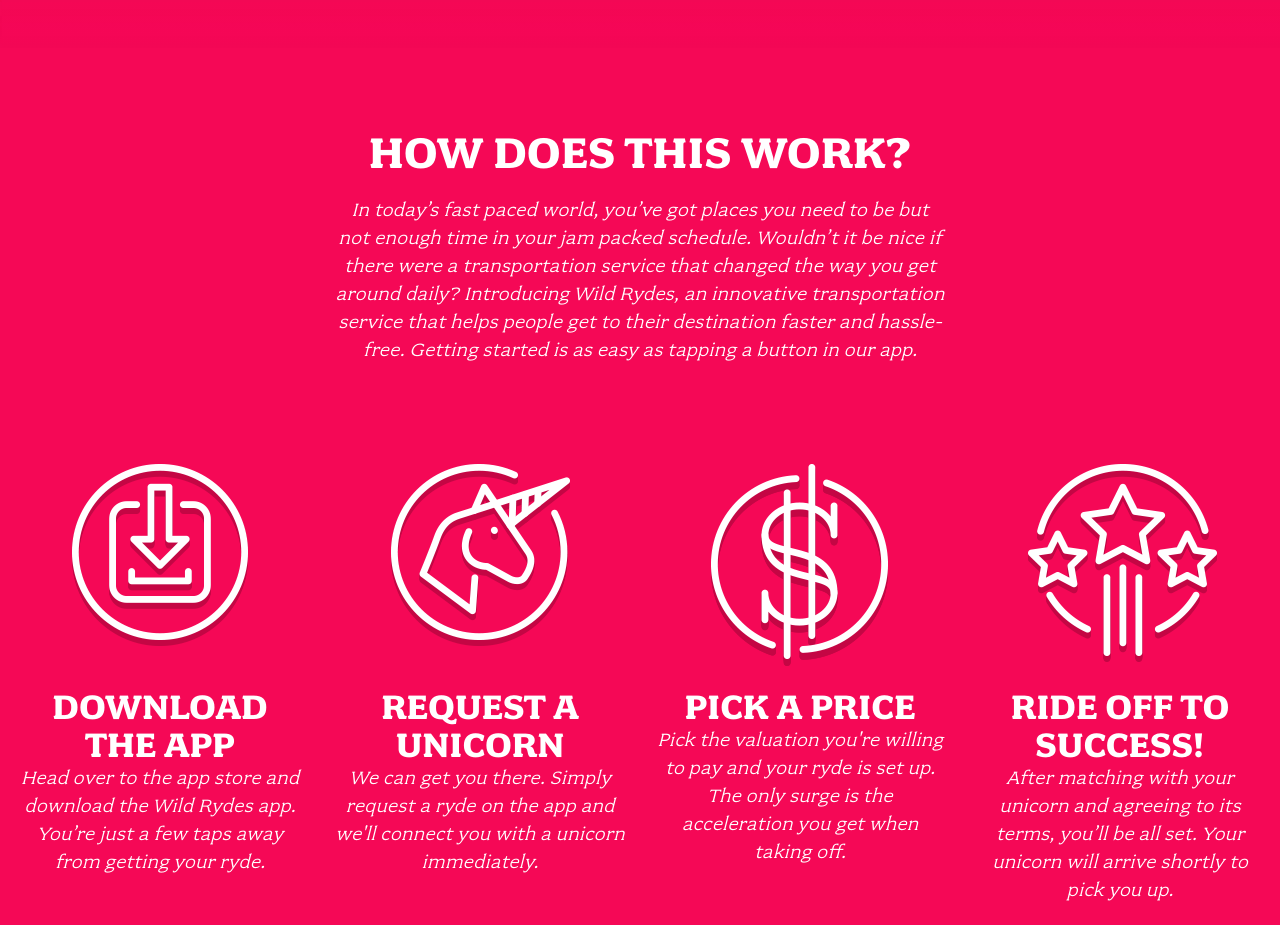
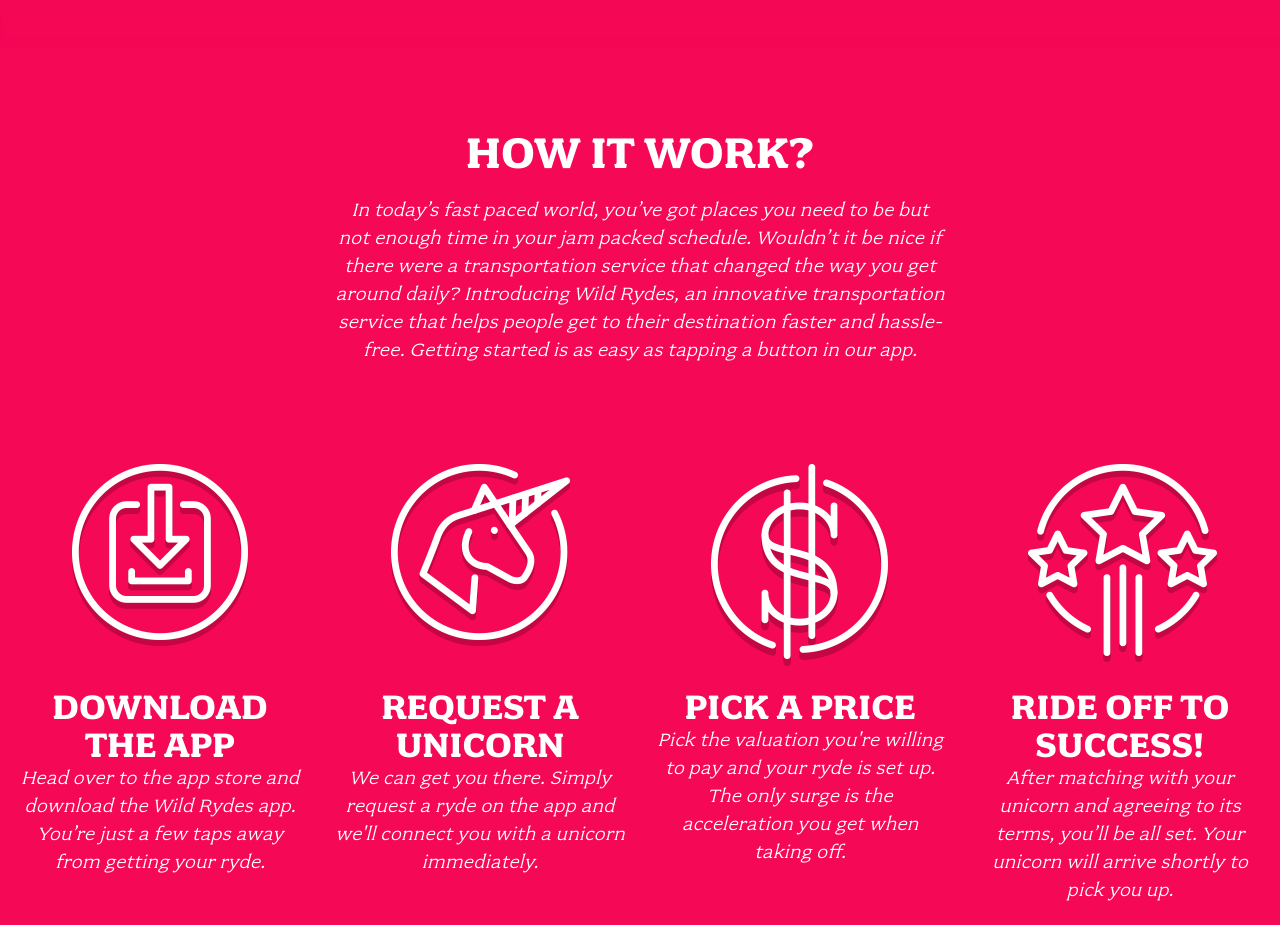
Before and after one commit to BibinRJohn/wildrydes-site, a plain HTML site: page index.html in a window 1280 px wide. Shown: the part 900-1825 px from the top of the page. Drawn offline with Linux system fonts and the light colour scheme.

Commit message:
Update index.html

```diff
--- a/index.html
+++ b/index.html
@@ -30,7 +30,7 @@
 
   <section class="home-about">
     <div class="row column large-9 xlarge-6 xxlarge-4">
-      <h2 class="section-title">How Does This Work?</h2>
+      <h2 class="section-title">How It Work?</h2>
       <p class="content">
         In today’s fast paced world, you’ve got places you need to be but not enough time in your jam packed schedule. Wouldn’t it be nice if there were a transportation service that changed the way you get around daily? Introducing Wild Rydes, an innovative transportation service that helps people get to their destination faster and hassle-free. Getting started is as easy as tapping a button in our app.
       </p>
```
